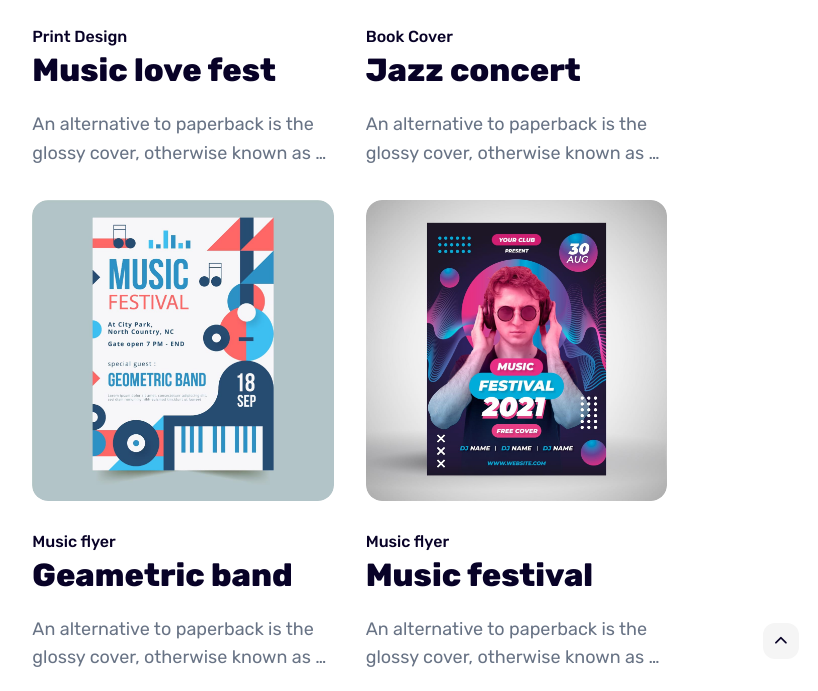
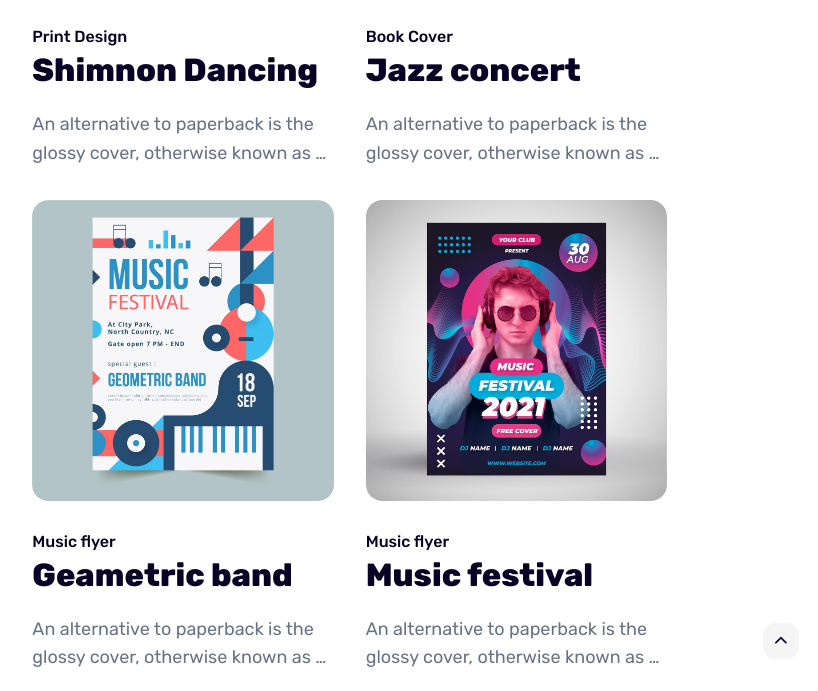
Before and after one commit to amro125/amro125.github.io, a Jekyll site: the page built from index.html, in a window 1280 px wide and 900 px high, scrolled down 1304 px, cut to the strip 209-900 px from the top of the window. Shown: the whole strip, without its empty margins (457-1275 px from the left). Built offline with Jekyll 4.4.1, drawn with Linux system fonts in a browser that asks for light colours.

Commit message:
Update and rename 2022-01-10-music-love-fest.md to 2022-01-10-Shimon-Dancing.md

```diff
--- a/_works/2022-01-10-music-love-fest.md
+++ b/_works/2022-01-10-Shimon-Dancing.md
@@ -1,5 +1,5 @@
 ---
-title: Music love fest
+title: Shimnon Dancing
 description: An alternative to paperback is the glossy cover, otherwise known as a dust cover, found on magazines, and comic books.
 category: Print Design
 date: 2022-01-10 08:01:35 +0300
```
